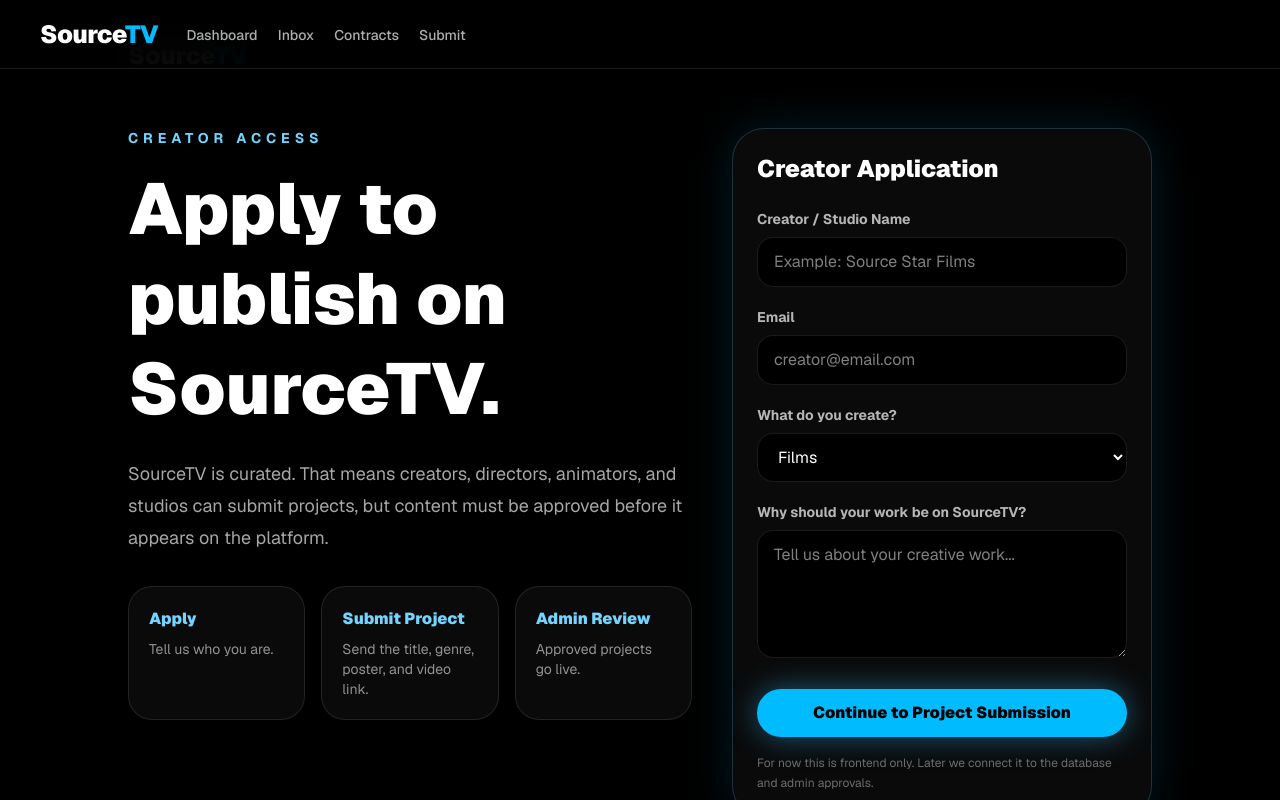
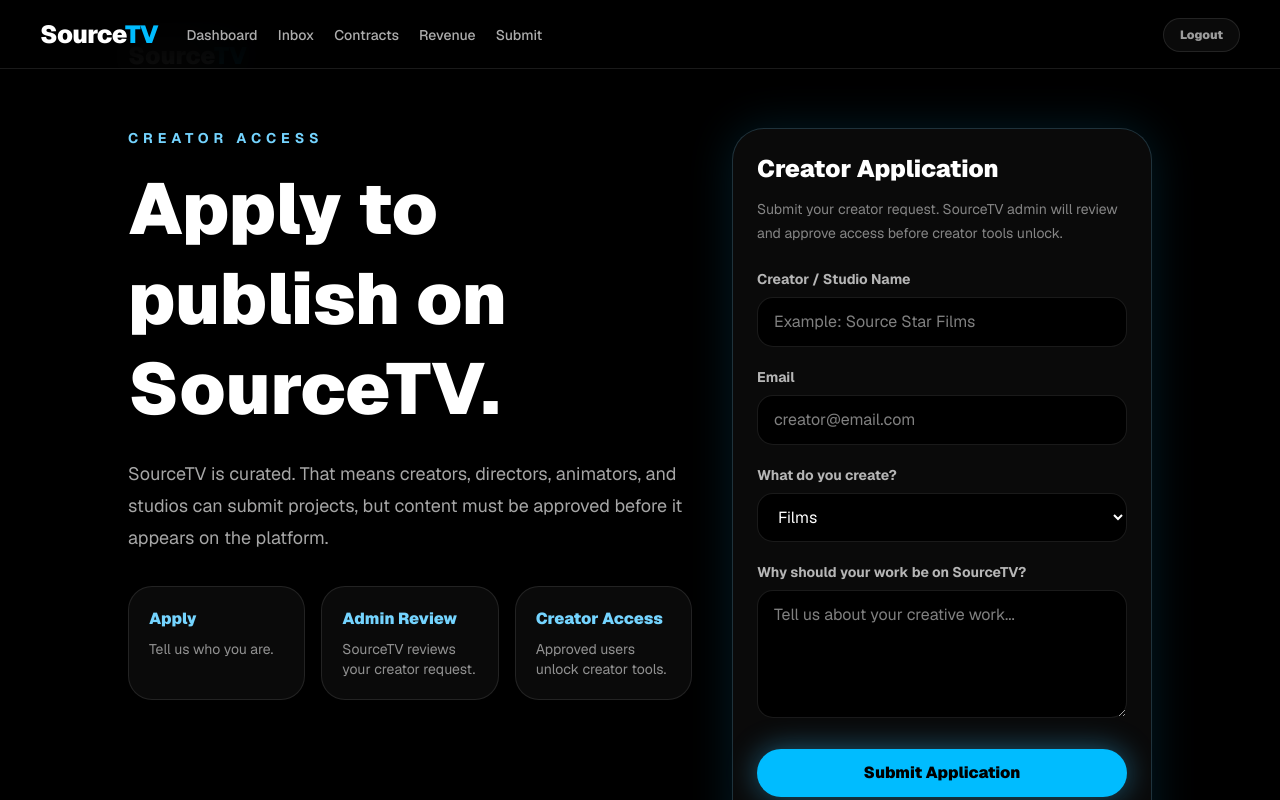
Before and after one commit to EvaTeo/SourceTV, a Next.js app: page /creator/apply in a window 1280 px wide. Shown: the top 800 px of the page. Built offline with nearby package versions, Linux system fonts and the light colour scheme.

Commit message:
Connect creator applications to admin approval flow

```diff
--- a/app/api/creator/apply/route.ts
+++ b/app/api/creator/apply/route.ts
@@ -1,16 +1,81 @@
+import { prisma } from "@/app/lib/prisma";
+import { getCurrentUser } from "@/app/lib/auth";
 import { NextResponse } from "next/server";
 
 export async function POST(req: Request) {
   try {
+    const currentUser = await getCurrentUser();
+
     const body = await req.json();
 
-    return NextResponse.json({
-      success: true,
-      data: body,
+    const fullName = String(body.name || "").trim();
+    const email = String(body.email || currentUser?.email || "")
+      .trim()
+      .toLowerCase();
+    const workType = String(body.creatorType || "").trim();
+    const bio = String(body.bio || "").trim();
+
+    if (!fullName || !email || !workType || !bio) {
+      return NextResponse.json(
+        { error: "Name, email, creator type, and bio are required." },
+        { status: 400 }
+      );
+    }
+
+    let user = currentUser;
+
+    if (!user) {
+      user = await prisma.user.findUnique({
+        where: { email },
+        select: {
+          id: true,
+          name: true,
+          email: true,
+          role: true,
+        },
+      });
+    }
+
+    if (!user) {
+      return NextResponse.json(
+        { error: "Please create an account or log in before applying." },
+        { status: 401 }
+      );
+    }
+
+    const existingApplication = await prisma.partnerApplication.findFirst({
+      where: {
+        userId: user.id,
+        status: {
+          in: ["pending", "approved"],
+        },
+      },
     });
-  } catch {
+
+    if (existingApplication) {
+      return NextResponse.json(
+        { error: "You already have an application in review or approved." },
+        { status: 409 }
+      );
+    }
+
+    const application = await prisma.partnerApplication.create({
+      data: {
+        userId: user.id,
+        fullName,
+        email,
+        workType,
+        bio,
+        status: "pending",
+      },
+    });
+
+    return NextResponse.json(application);
+  } catch (error) {
+    console.error("CREATOR APPLY ERROR:", error);
+
     return NextResponse.json(
-      { error: "Failed to submit application" },
+      { error: "Failed to submit application." },
       { status: 500 }
     );
   }
--- a/app/components/Header.tsx
+++ b/app/components/Header.tsx
@@ -3,6 +3,7 @@
 import Link from "next/link";
 import { usePathname } from "next/navigation";
 import { useEffect, useRef, useState } from "react";
+import LogoutButton from "./LogoutButton";
 
 const adminLinks = [
   { label: "Admin Home", href: "/admin" },
@@ -18,6 +19,7 @@ const partnerLinks = [
   { label: "Dashboard", href: "/partner" },
   { label: "Inbox", href: "/partner/inbox" },
   { label: "Contracts", href: "/partner/contracts" },
+  { label: "Revenue", href: "/partner/revenue" },
   { label: "Submit", href: "/creator/submit" },
 ];
 
@@ -46,12 +48,12 @@ export default function Header() {
   const logoHref = isLanding ? "/" : "/browse";
 
   function isActive(href: string) {
-  if (href === "/admin") return pathname === "/admin";
-  if (href === "/partner") return pathname === "/partner";
-  if (href === "/browse") return pathname === "/browse";
+    if (href === "/admin") return pathname === "/admin";
+    if (href === "/partner") return pathname === "/partner";
+    if (href === "/browse") return pathname === "/browse";
 
-  return pathname.startsWith(href);
-}
+    return pathname.startsWith(href);
+  }
 
   function runSearch() {
     const cleanQuery = searchQuery.trim();
@@ -111,11 +113,7 @@ export default function Header() {
                 active={pathname === "/browse"}
               />
 
-              <HeaderLink
-                href="/browse?type=Film"
-                label="Films"
-                active={false}
-              />
+              <HeaderLink href="/browse?type=Film" label="Films" active={false} />
 
               <HeaderLink
                 href="/browse?type=Series"
@@ -133,7 +131,9 @@ export default function Header() {
                 <button
                   onClick={() => setCategoriesOpen((value) => !value)}
                   className={`text-sm font-semibold transition ${
-                    categoriesOpen ? "text-sky-300" : "text-white/68 hover:text-white"
+                    categoriesOpen
+                      ? "text-sky-300"
+                      : "text-white/68 hover:text-white"
                   }`}
                 >
                   Categories
@@ -314,6 +314,8 @@ export default function Header() {
               </Link>
             </>
           )}
+
+          {(isAdmin || isPartner) && <LogoutButton />}
         </div>
 
         <button
@@ -389,6 +391,12 @@ export default function Header() {
                   close={() => setMobileOpen(false)}
                 />
               ))}
+
+            {(isAdmin || isPartner) && (
+              <div className="pt-2">
+                <LogoutButton />
+              </div>
+            )}
           </nav>
         </div>
       )}
--- a/app/creator/apply/page.tsx
+++ b/app/creator/apply/page.tsx
@@ -1,6 +1,75 @@
+"use client";
+
 import Link from "next/link";
+import { useState } from "react";
 
 export default function CreatorApplyPage() {
+  const [form, setForm] = useState({
+    name: "",
+    email: "",
+    creatorType: "Films",
+    bio: "",
+  });
+
+  const [submitting, setSubmitting] = useState(false);
+
+  async function submitApplication(event: React.FormEvent) {
+    event.preventDefault();
+
+    if (!form.name.trim()) {
+      alert("Creator / studio name is required.");
+      return;
+    }
+
+    if (!form.email.trim()) {
+      alert("Email is required.");
+      return;
+    }
+
+    if (!form.bio.trim()) {
+      alert("Please tell us about your work.");
+      return;
+    }
+
+    try {
+      setSubmitting(true);
+
+      const res = await fetch("/api/creator/apply", {
+        method: "POST",
+        headers: {
+          "Content-Type": "application/json",
+        },
+        body: JSON.stringify({
+          name: form.name,
+          email: form.email,
+          creatorType: form.creatorType,
+          bio: form.bio,
+        }),
+      });
+
+      const data = await res.json();
+
+      if (!res.ok) {
+        alert(data.error || "Could not submit application.");
+        return;
+      }
+
+      alert("Creator application submitted for review.");
+
+      setForm({
+        name: "",
+        email: "",
+        creatorType: "Films",
+        bio: "",
+      });
+    } catch (error) {
+      console.error("CREATOR APPLICATION SUBMIT ERROR:", error);
+      alert("Could not submit application.");
+    } finally {
+      setSubmitting(false);
+    }
+  }
+
   return (
     <main className="min-h-screen bg-black px-6 py-10 text-white">
       <div className="mx-auto max-w-5xl">
@@ -25,28 +94,46 @@ export default function CreatorApplyPage() {
             </p>
 
             <div className="mt-8 grid gap-4 md:grid-cols-3">
-              {["Apply", "Submit Project", "Admin Review"].map((step) => (
-                <div key={step} className="rounded-3xl border border-white/10 bg-white/[0.04] p-5">
+              {["Apply", "Admin Review", "Creator Access"].map((step) => (
+                <div
+                  key={step}
+                  className="rounded-3xl border border-white/10 bg-white/[0.04] p-5"
+                >
                   <h3 className="font-black text-sky-300">{step}</h3>
                   <p className="mt-2 text-sm text-white/55">
                     {step === "Apply"
                       ? "Tell us who you are."
-                      : step === "Submit Project"
-                      ? "Send the title, genre, poster, and video link."
-                      : "Approved projects go live."}
+                      : step === "Admin Review"
+                      ? "SourceTV reviews your creator request."
+                      : "Approved users unlock creator tools."}
                   </p>
                 </div>
               ))}
             </div>
           </div>
 
-          <form className="rounded-[2rem] border border-sky-300/20 bg-white/[0.04] p-6 shadow-[0_0_45px_rgba(14,165,233,0.16)]">
+          <form
+            onSubmit={submitApplication}
+            className="rounded-[2rem] border border-sky-300/20 bg-white/[0.04] p-6 shadow-[0_0_45px_rgba(14,165,233,0.16)]"
+          >
             <h2 className="text-2xl font-black">Creator Application</h2>
+
+            <p className="mt-3 text-sm leading-6 text-white/50">
+              Submit your creator request. SourceTV admin will review and
+              approve access before creator tools unlock.
+            </p>
 
             <label className="mt-6 block text-sm font-bold text-white/70">
               Creator / Studio Name
             </label>
             <input
+              value={form.name}
+              onChange={(event) =>
+                setForm((current) => ({
+                  ...current,
+                  name: event.target.value,
+                }))
+              }
               className="mt-2 w-full rounded-2xl border border-white/10 bg-black px-4 py-3 outline-none focus:border-sky-300"
               placeholder="Example: Source Star Films"
             />
@@ -55,6 +142,14 @@ export default function CreatorApplyPage() {
               Email
             </label>
             <input
+              type="email"
+              value={form.email}
+              onChange={(event) =>
+                setForm((current) => ({
+                  ...current,
+                  email: event.target.value,
+                }))
+              }
               className="mt-2 w-full rounded-2xl border border-white/10 bg-black px-4 py-3 outline-none focus:border-sky-300"
               placeholder="creator@email.com"
             />
@@ -62,32 +157,51 @@ export default function CreatorApplyPage() {
             <label className="mt-5 block text-sm font-bold text-white/70">
               What do you create?
             </label>
-            <select className="mt-2 w-full rounded-2xl border border-white/10 bg-black px-4 py-3 outline-none focus:border-sky-300">
+            <select
+              value={form.creatorType}
+              onChange={(event) =>
+                setForm((current) => ({
+                  ...current,
+                  creatorType: event.target.value,
+                }))
+              }
+              className="mt-2 w-full rounded-2xl border border-white/10 bg-black px-4 py-3 outline-none focus:border-sky-300"
+            >
               <option>Films</option>
               <option>Short Films</option>
               <option>Series</option>
               <option>Animation</option>
               <option>Documentaries</option>
               <option>Mixed Projects</option>
+              <option>Studio / Collective</option>
             </select>
 
             <label className="mt-5 block text-sm font-bold text-white/70">
               Why should your work be on SourceTV?
             </label>
             <textarea
+              value={form.bio}
+              onChange={(event) =>
+                setForm((current) => ({
+                  ...current,
+                  bio: event.target.value,
+                }))
+              }
               className="mt-2 min-h-32 w-full rounded-2xl border border-white/10 bg-black px-4 py-3 outline-none focus:border-sky-300"
               placeholder="Tell us about your creative work..."
             />
 
-            <Link
-              href="/creator/submit"
-              className="mt-6 block rounded-full bg-sky-400 px-6 py-3 text-center font-black text-black shadow-[0_0_30px_rgba(56,189,248,0.45)]"
+            <button
+              type="submit"
+              disabled={submitting}
+              className="mt-6 w-full rounded-full bg-sky-400 px-6 py-3 text-center font-black text-black shadow-[0_0_30px_rgba(56,189,248,0.45)] transition hover:bg-sky-300 disabled:cursor-not-allowed disabled:opacity-45"
             >
-              Continue to Project Submission
-            </Link>
+              {submitting ? "Submitting..." : "Submit Application"}
+            </button>
 
             <p className="mt-4 text-xs leading-5 text-white/40">
-              For now this is frontend only. Later we connect it to the database and admin approvals.
+              After approval, your account can unlock creator dashboard tools,
+              submissions, project tracking, and future revenue features.
             </p>
           </form>
         </section>
```
